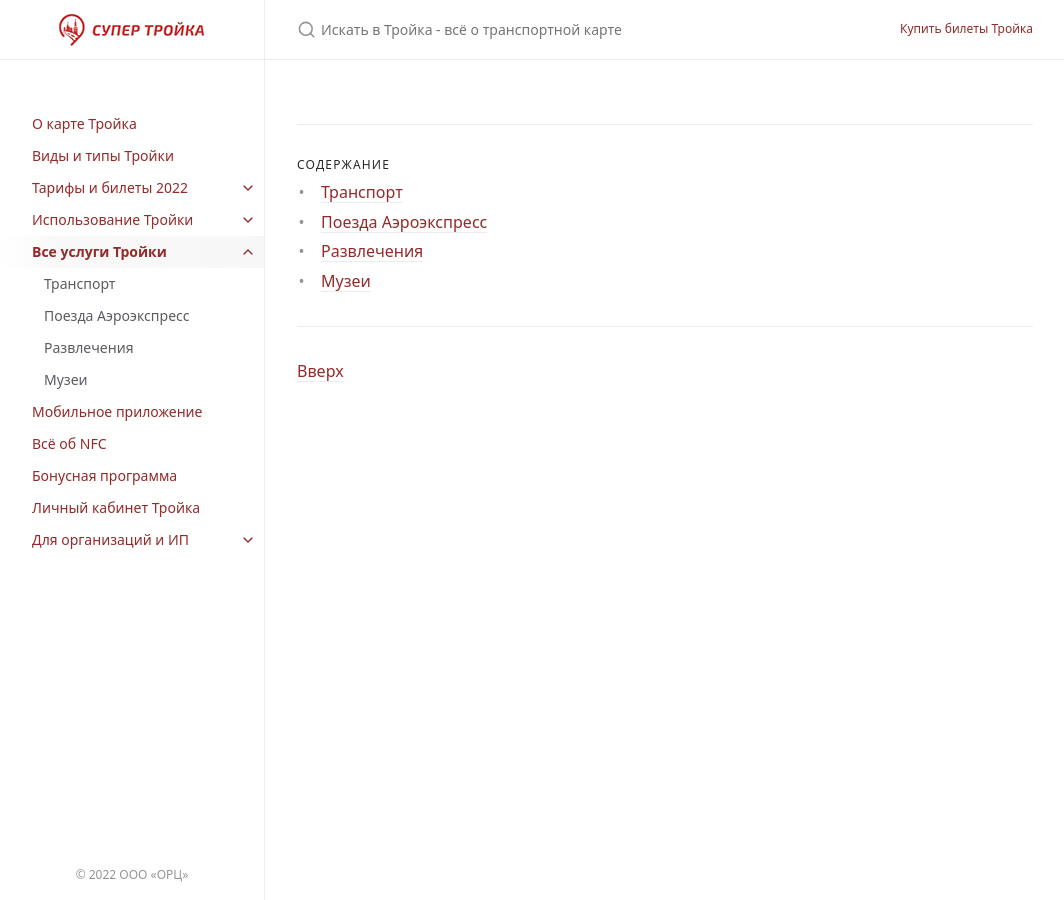
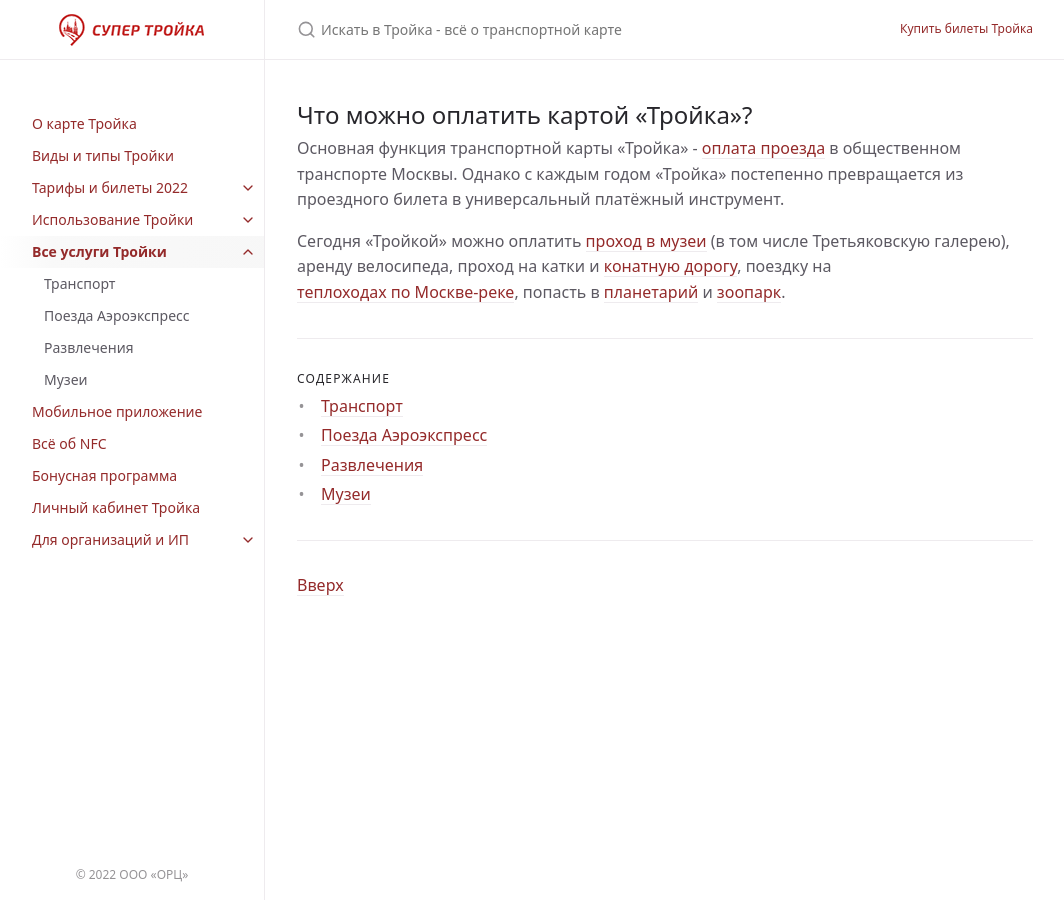
Before and after one commit to InvoiceBox/wiki.supertroika.ru, a Jekyll site: the page built from troika/services/services.md, in a window 1280 px wide. Shown: the whole page, without its empty margins (107-1171 px from the left). Built offline with Jekyll 4.4.1, drawn with Linux system fonts in a browser that asks for light colours; comment, search, counter and statistics services are not loaded.

Commit message:
Added services

```diff
--- a/troika/services/services.md
+++ b/troika/services/services.md
@@ -4,5 +4,15 @@ nav_order: 5
 title: "Все услуги Тройки"
 description: "Какие услуги можно оплатить картой Тройка"
 has_children: true
-date: 2022-05-05 21:21:00 +0300
+date: 2022-05-07 21:21:00 +0300
 ---
+
+## Что можно оплатить картой «Тройка»?
+
+Основная функция транспортной карты «Тройка» - [оплата проезда](/troika/tickets/tickets/)
+в общественном транспорте Москвы. Однако с каждым годом «Тройка» постепенно превращается из
+проездного билета в универсальный платёжный инструмент.
+
+Сегодня «Тройкой» можно оплатить [проход в музеи](/troika/services/museums/) (в том числе Третьяковскую галерею), аренду
+велосипеда, проход на катки и [конатную дорогу](/troika/services/transport/), поездку на [теплоходах по Москве-реке](/troika/services/transport/),
+попасть в [планетарий](/troika/services/entertainment/) и [зоопарк](/troika/services/entertainment/).
```
